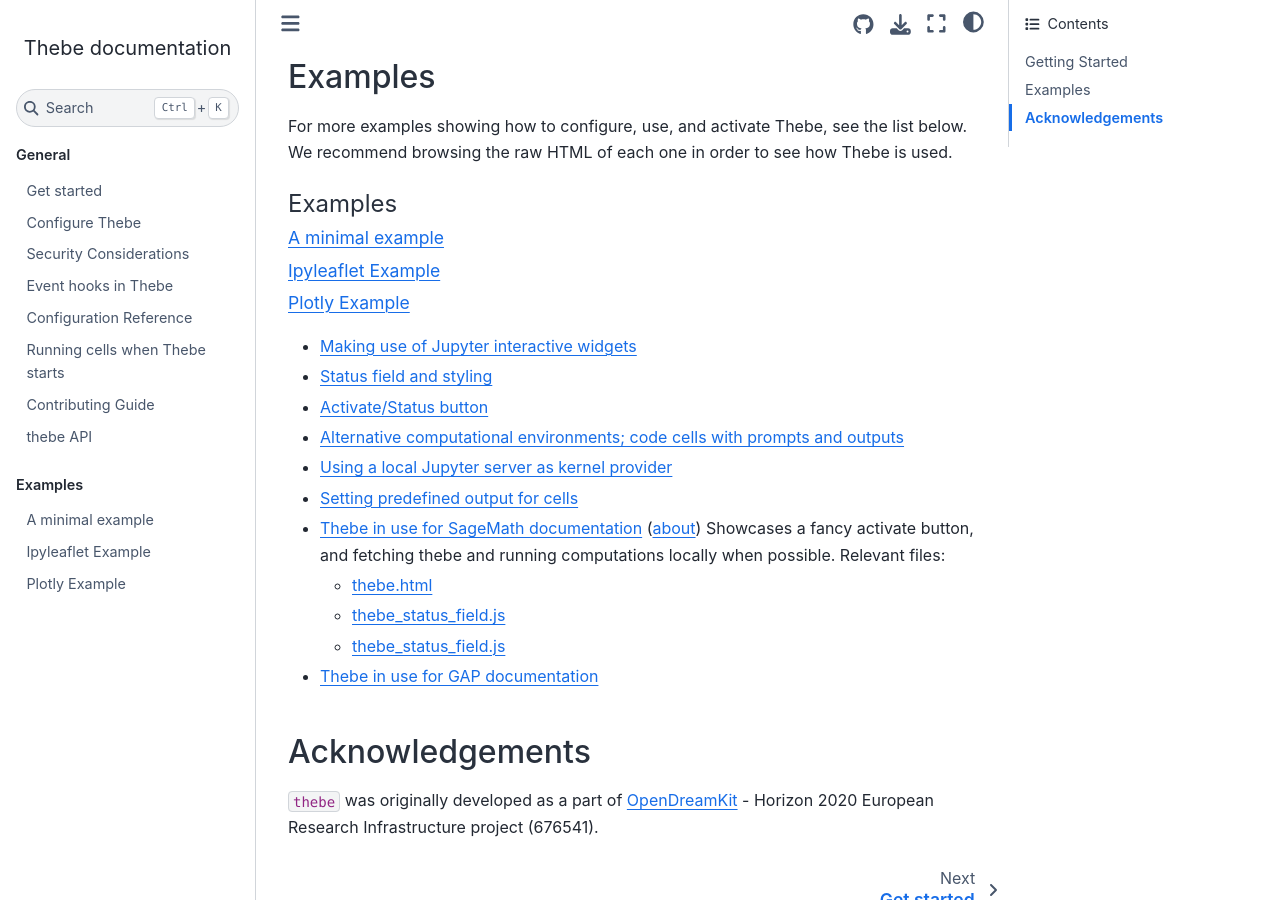
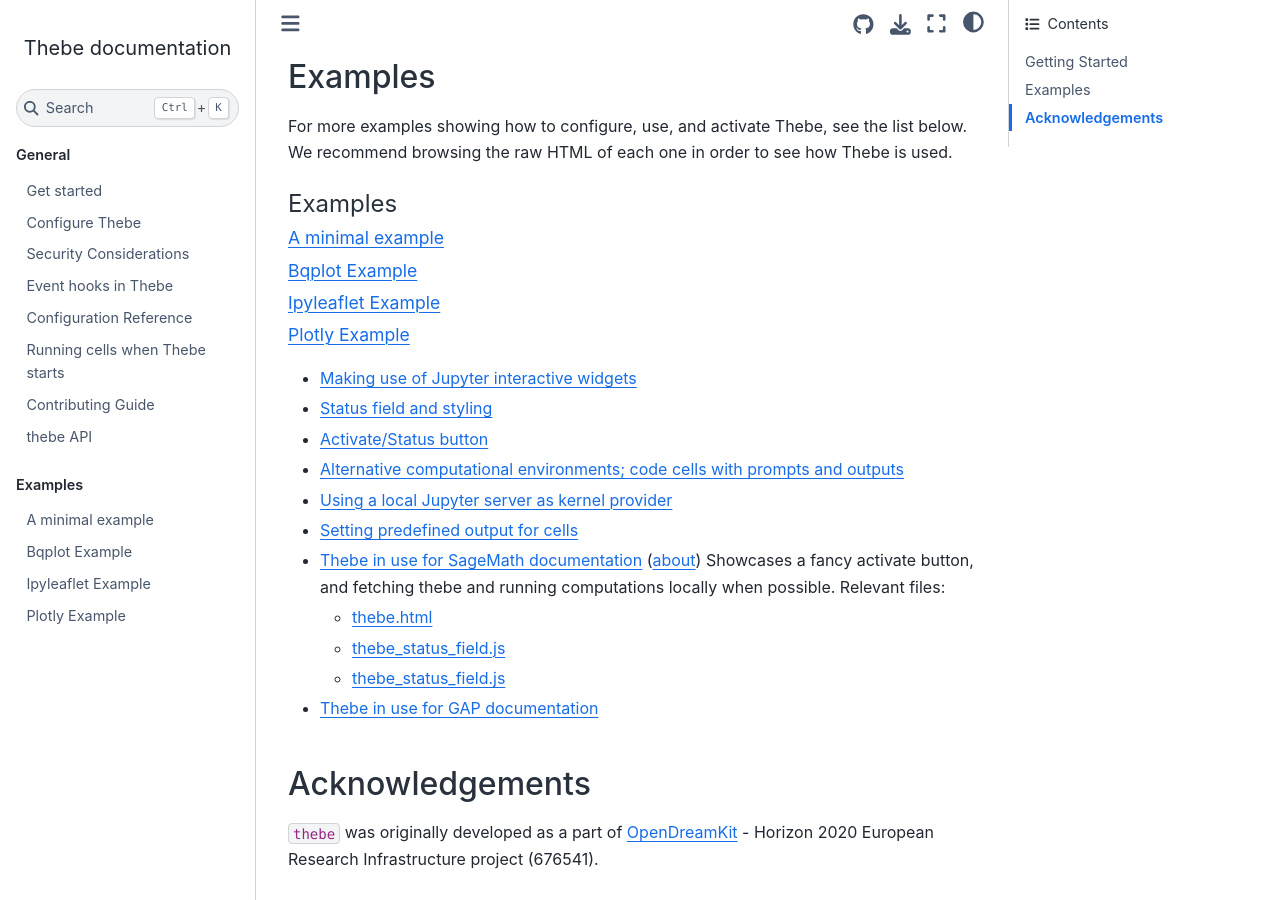
Before and after one commit to jupyter-book/thebe, a Sphinx documentation site: the page built from docs/index.rst, in a window 1280 px wide and 900 px high, scrolled down 770 px. Built offline with Sphinx 7.4.7 and the Sphinx Book theme 1.1.4, drawn with Linux system fonts in a browser that asks for light colours; comment, search, counter and statistics services are not loaded.

Commit message:
Add bqplot to index toc

```diff
--- a/docs/index.rst
+++ b/docs/index.rst
@@ -86,6 +86,7 @@
    :maxdepth: 1
 
    examples/minimal_example
+   examples/bqplot_example
    examples/ipyleaflet_example
    examples/plotly-example
 
```
